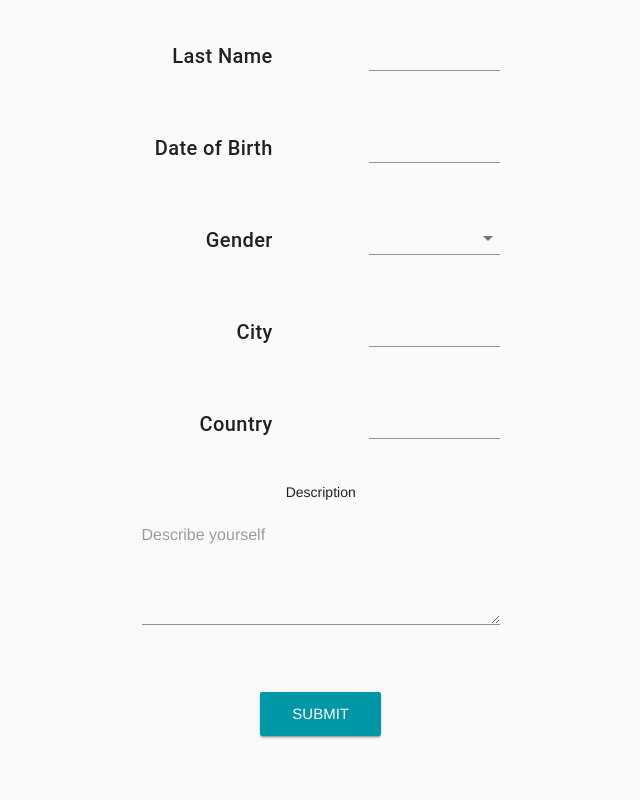
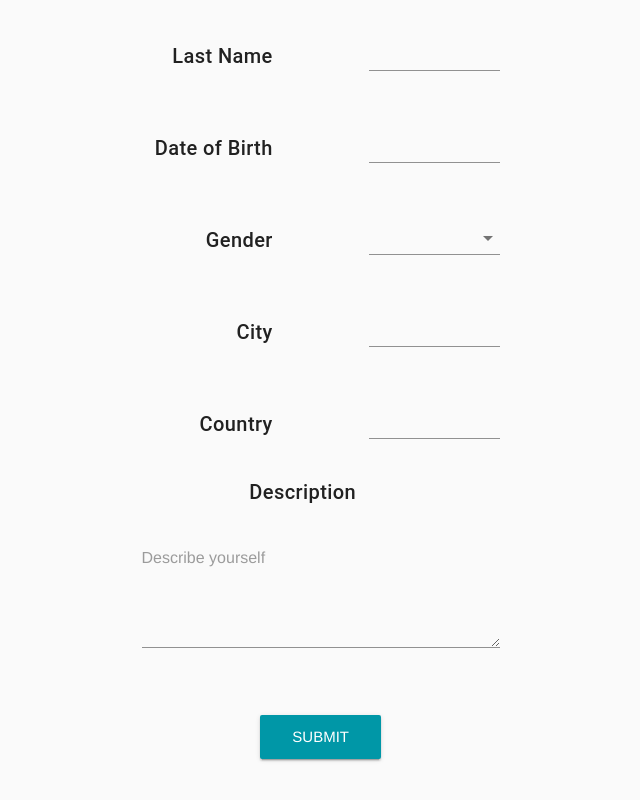
Before and after one commit to jonchiu94/localist, a Vue app in the folder localist-frontend/: page /account in a window 1280 px wide. Shown: the part 424-1224 px from the top of the page, without its empty margins (293-933 px from the left). Built offline with nearby package versions, Linux system fonts and the light colour scheme; no server answers; sample sign-in values are in the browser's storage.

Commit message:
styled account
Signed-off-by: Chenxi Shao <shaocxxx@gmail.com>

```diff
--- a/localist-frontend/src/components/Account.vue
+++ b/localist-frontend/src/components/Account.vue
@@ -133,9 +133,15 @@
                                             <v-text-field single-line v-model="country"></v-text-field>
                                         </v-flex>
                                     </v-layout>
-                                    <v-layout>
+
+                                    <v-layout column wrap>
+                                        <v-flex
+                                            pr-5
+                                            align-self-center
+                                            xs6
+                                            class="title align-right"
+                                        >Description</v-flex>
                                         <v-flex>
-                                            Description
                                             <v-textarea
                                                     placeholder="Describe yourself"
                                                     v-model="description"
```
